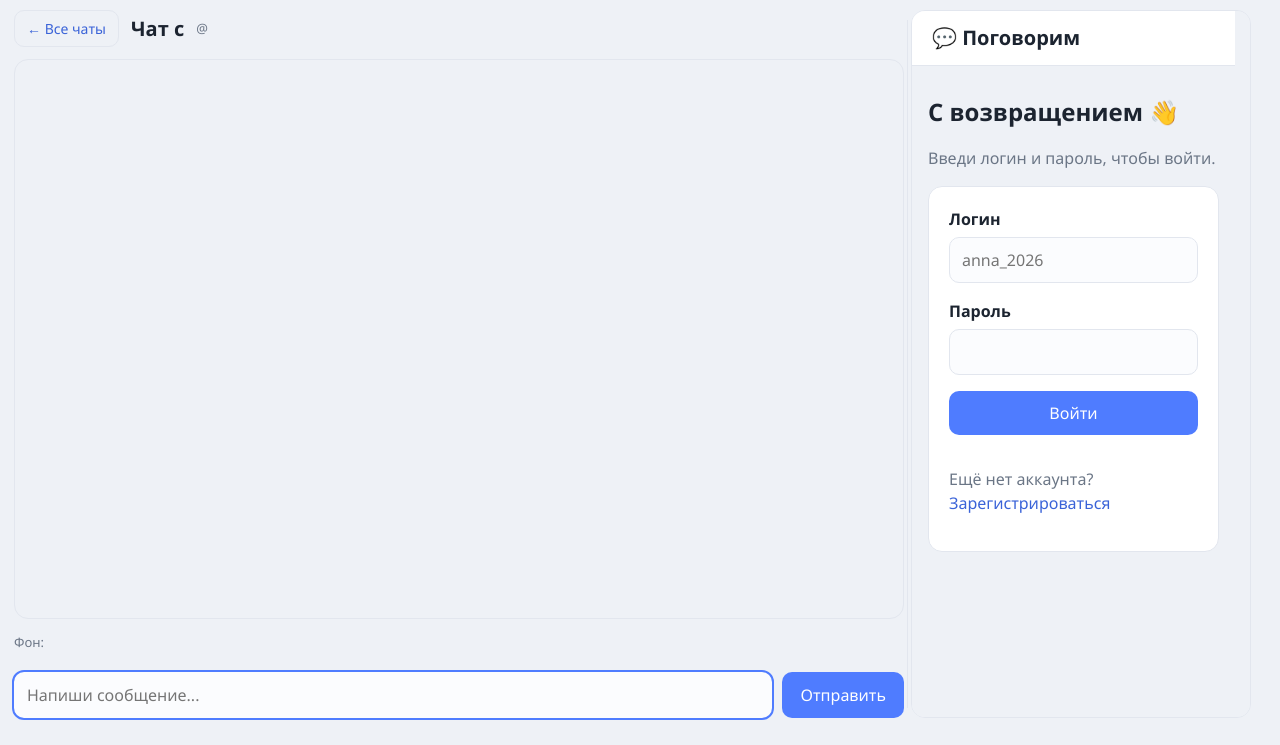
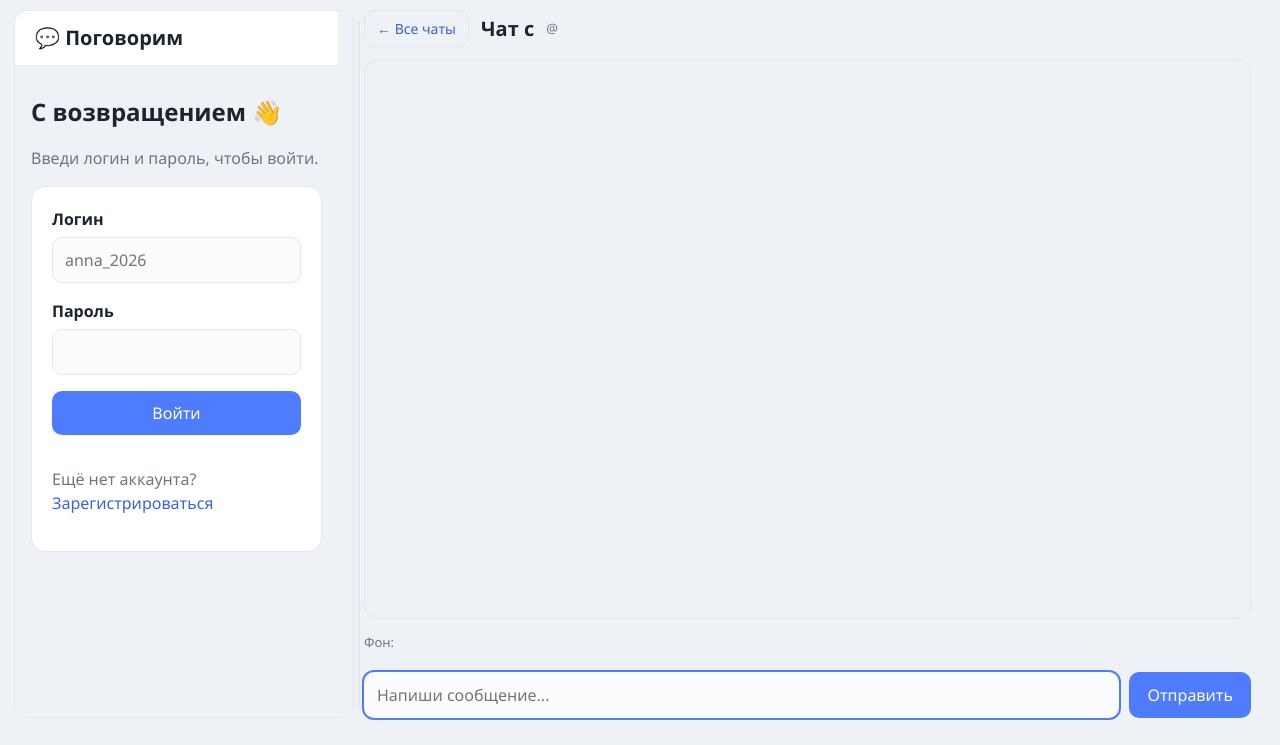
Before and after one commit to D1aBet14ek/messenger, a Flask app: template templates/chat.html in a window 1280 px wide. Shown: the part 55-800 px from the top of the page. Run offline with Flask 3, Linux system fonts and the light colour scheme; the template is opened without the code that fills it, so the values that code supplies are empty.

Commit message:
Two-pane: list left / chat right; fix divider drag (pointer capture)

```diff
--- a/static/style.css
+++ b/static/style.css
@@ -232,20 +232,20 @@
   overflow: hidden;
 }
 .tg-grip {
-  flex: 0 0 7px;
+  flex: 0 0 10px;
   cursor: col-resize;
   background: transparent;
-  border-radius: 4px;
+  border-radius: 5px;
   touch-action: none;
   position: relative;
 }
 .tg-grip::after {
   content: "";
   position: absolute;
-  left: 3px;
-  top: 10px;
-  bottom: 10px;
-  width: 1px;
+  left: 4px;
+  top: 12px;
+  bottom: 12px;
+  width: 2px;
   background: var(--line);
 }
 .tg-grip:hover, .tg-grip.active { background: #dbe4ff; }
--- a/templates/chat.html
+++ b/templates/chat.html
@@ -4,6 +4,15 @@
 
 {% block content %}
 <div class="tg">
+  {# Список чатов — СЛЕВА #}
+  <aside class="tg-side" id="side">
+    <iframe class="side-frame" src="{{ url_for('chats_frame') }}" title="Список чатов"></iframe>
+  </aside>
+
+  {# Подвижная граница: держи мышку и тяни #}
+  <div class="tg-grip" id="grip" title="Держи и тяни, чтобы изменить ширину"></div>
+
+  {# Открытый чат — СПРАВА #}
   <div class="tg-main">
     <div class="chat-head">
       <a class="btn small ghost" href="{{ url_for('users') }}">← Все чаты</a>
@@ -33,14 +42,6 @@
       </div>
     </form>
   </div>
-
-  {# Подвижная граница: потяни, чтобы изменить ширину списка #}
-  <div class="tg-grip" id="grip" title="Потяни, чтобы изменить ширину"></div>
-
-  {# Список чатов справа #}
-  <aside class="tg-side" id="side">
-    <iframe class="side-frame" src="{{ url_for('chats_frame') }}" title="Список чатов"></iframe>
-  </aside>
 </div>
 
 <script>
@@ -77,7 +78,7 @@
   load();
   setInterval(load, 3000);
 
-  // Подвижная граница между чатом и списком
+  // Подвижная граница: список слева, чат справа
   (function () {
     var grip = document.getElementById("grip");
     var side = document.getElementById("side");
@@ -85,24 +86,31 @@
     var drag = false;
     var saved = localStorage.getItem("sideWidth");
     if (saved) side.style.flexBasis = saved + "px";
+
     grip.addEventListener("pointerdown", function (e) {
       drag = true;
       grip.classList.add("active");
+      document.body.style.userSelect = "none";
+      try { grip.setPointerCapture(e.pointerId); } catch (err) {}
       e.preventDefault();
     });
     window.addEventListener("pointermove", function (e) {
       if (!drag) return;
       var rect = tg.getBoundingClientRect();
-      var w = rect.right - e.clientX;
-      w = Math.max(190, Math.min(w, rect.width - 280));
+      var w = e.clientX - rect.left;
+      w = Math.max(160, Math.min(w, rect.width - 300));
       side.style.flexBasis = w + "px";
     });
-    window.addEventListener("pointerup", function () {
+    function stop(e) {
       if (!drag) return;
       drag = false;
       grip.classList.remove("active");
-      localStorage.setItem("sideWidth", parseInt(side.style.flexBasis) || 340);
-    });
+      document.body.style.userSelect = "";
+      try { grip.releasePointerCapture(e.pointerId); } catch (err) {}
+      localStorage.setItem("sideWidth", parseInt(side.style.flexBasis) || 320);
+    }
+    window.addEventListener("pointerup", stop);
+    window.addEventListener("pointercancel", stop);
   })();
 </script>
 {% endblock %}
```
Also changed, not shown: templates/group_chat.html (+20 -11 lines).
